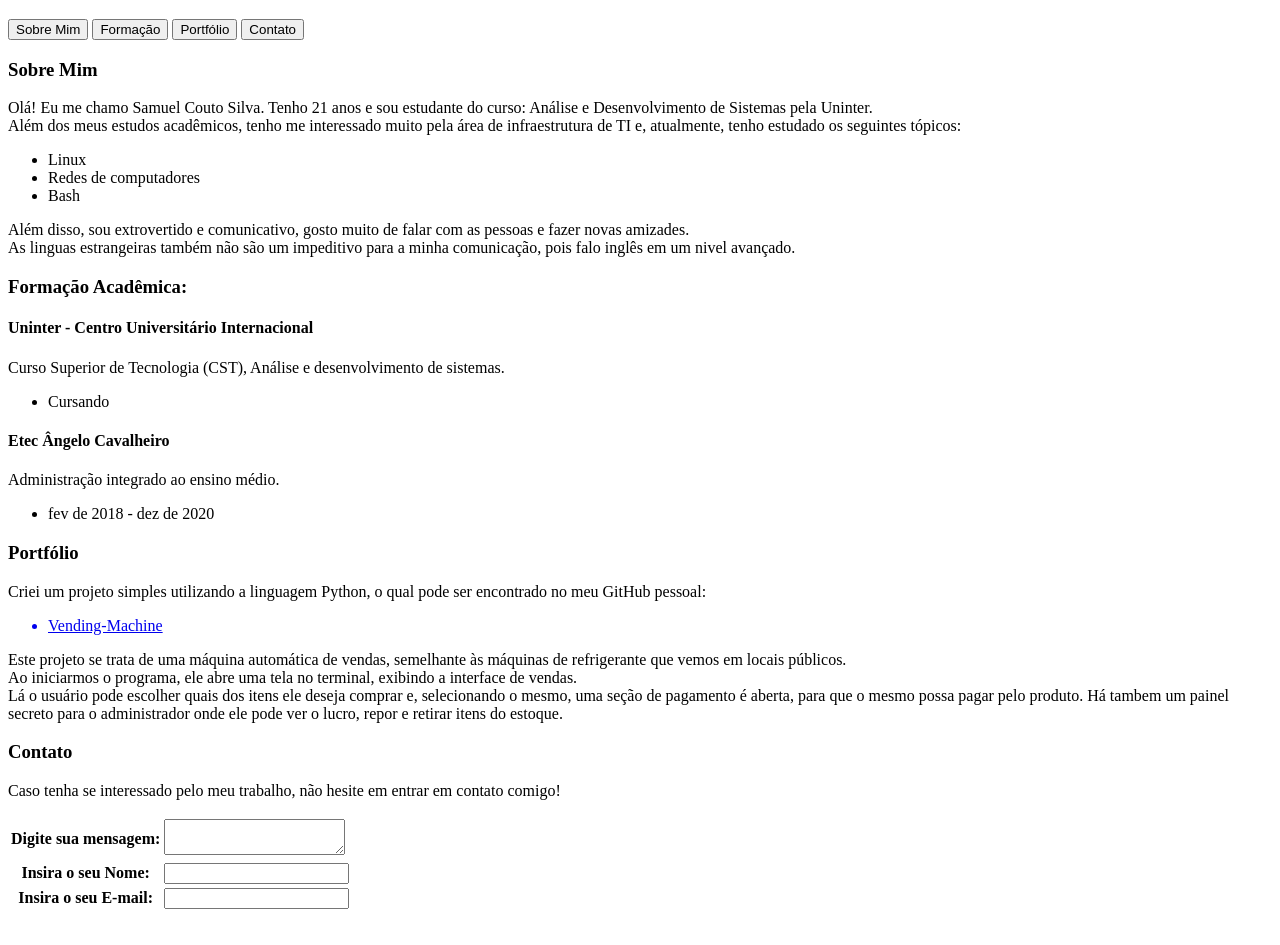
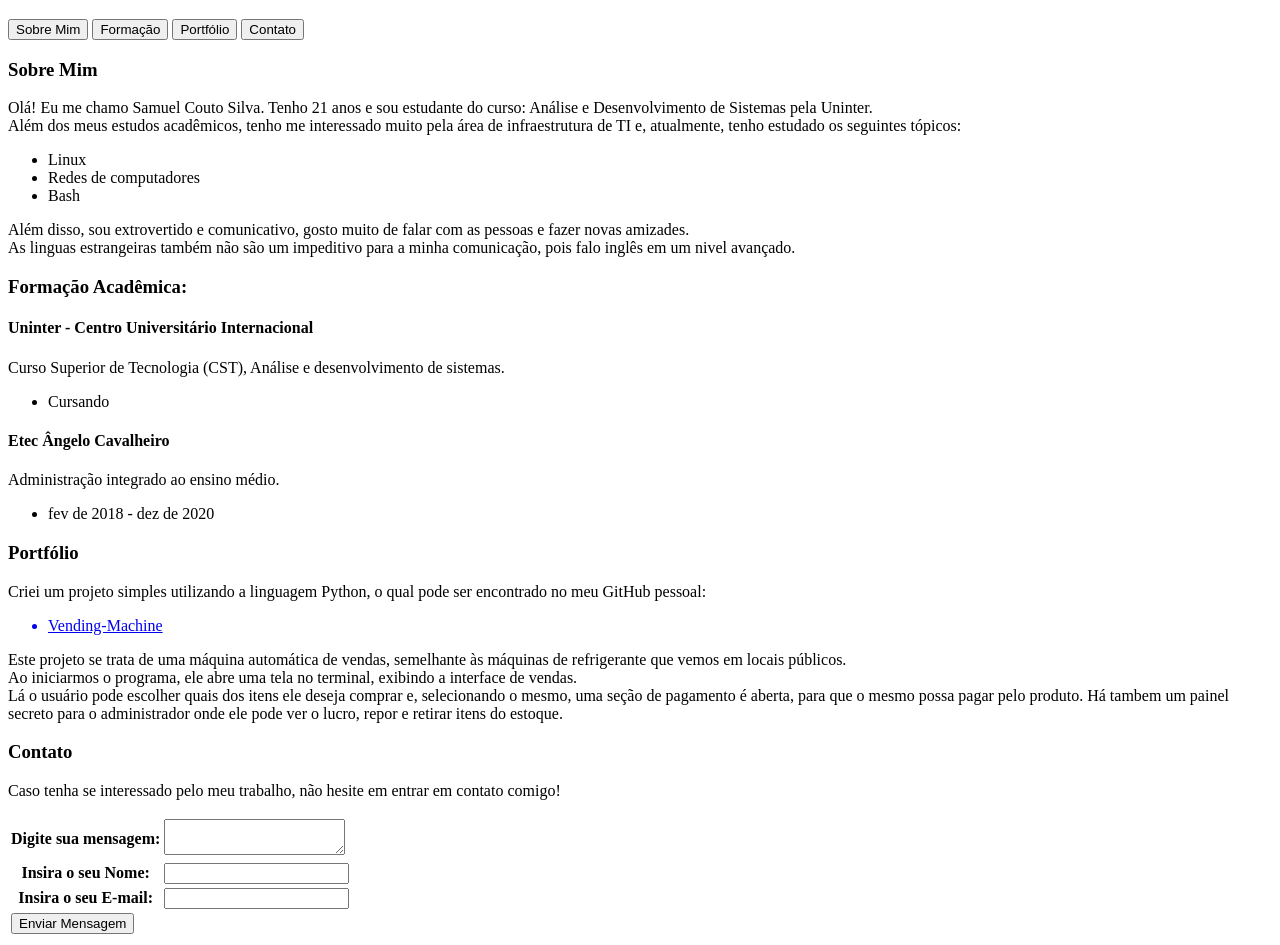
Before and after one commit to SamCouto/Curriculo_Samuel, a plain HTML site: page index.html in a window 1280 px wide. Shown: the part 61-1006 px from the top of the page. Before the commit the page ends 981 px from the top, so only its background shows below. Drawn offline with Linux system fonts and the light colour scheme.

Commit message:
Adição de botão e comentários

```diff
--- a/index.html
+++ b/index.html
@@ -7,6 +7,8 @@
 </head>
 <body>
     <h1>Currículo - Samuel Couto</h1>
+    <!-- Inserção de botões que direcionam para as seções desta página através da tag a junto ao atributo href,
+        sempre referenciando aos id's dos títulos -->
     <a href="#1"><button>Sobre Mim</button></a>
     <a href="#2"><button>Formação</button></a>
     <a href="#3"><button>Portfólio</button></a>
@@ -44,6 +46,7 @@
             <p>
                 Criei um projeto simples utilizando a linguagem Python, o qual pode ser encontrado no meu GitHub pessoal:
                 <ul>
+                    <!-- Link para portfólio pessoal no GitHub -->
                     <a href="https://github.com/SamCouto/Vending-Machine.git"><li>Vending-Machine</li></a>
                 </ul>
                 Este projeto se trata de uma máquina automática de vendas, semelhante às máquinas de refrigerante que vemos em locais públicos.<br>
@@ -52,6 +55,8 @@
                 Há tambem um painel secreto para o administrador onde ele pode ver o lucro, repor e retirar itens do estoque.
             </p>
     <h3 id="4">Contato</h3>
+            <!-- Inserção de campos para o envio de mensagens ao criador da página.
+            Utilização da tag Table para criação de tabelas para uma melhor legibilidadade e da tag Form para a criação de formulários -->
             <p>
                 Caso tenha se interessado pelo meu trabalho, não hesite em entrar em contato comigo!
             </p>
@@ -79,6 +84,10 @@
                             <input type="text" name="email">
                         </td>
                     </tr>
+                    <tr>
+                        <!-- Botão para o o envio de mensagens -->
+                        <td><button>Enviar Mensagem</button></td>
+                    </tr>
                 </table>
             </form>
 </body>
```
